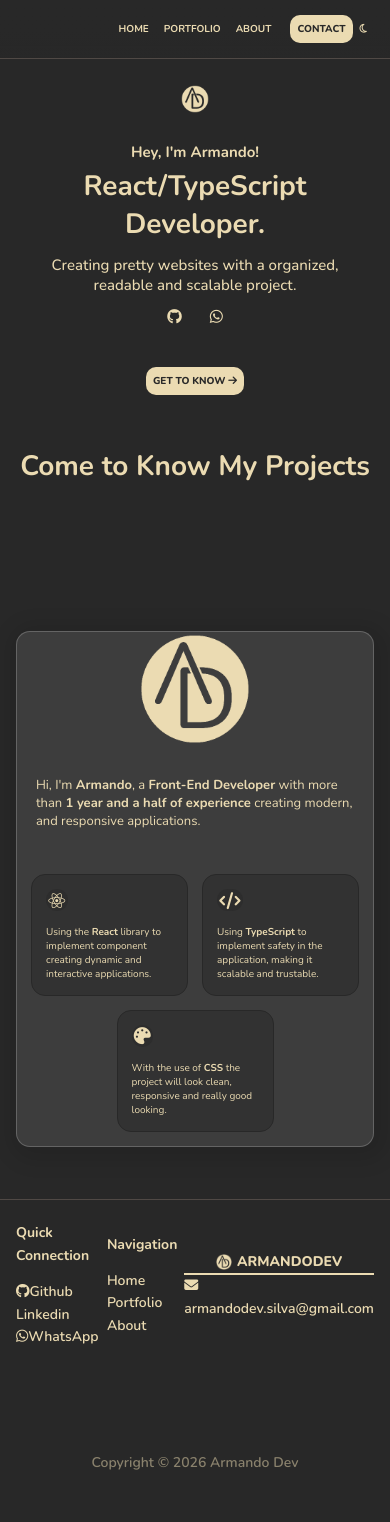
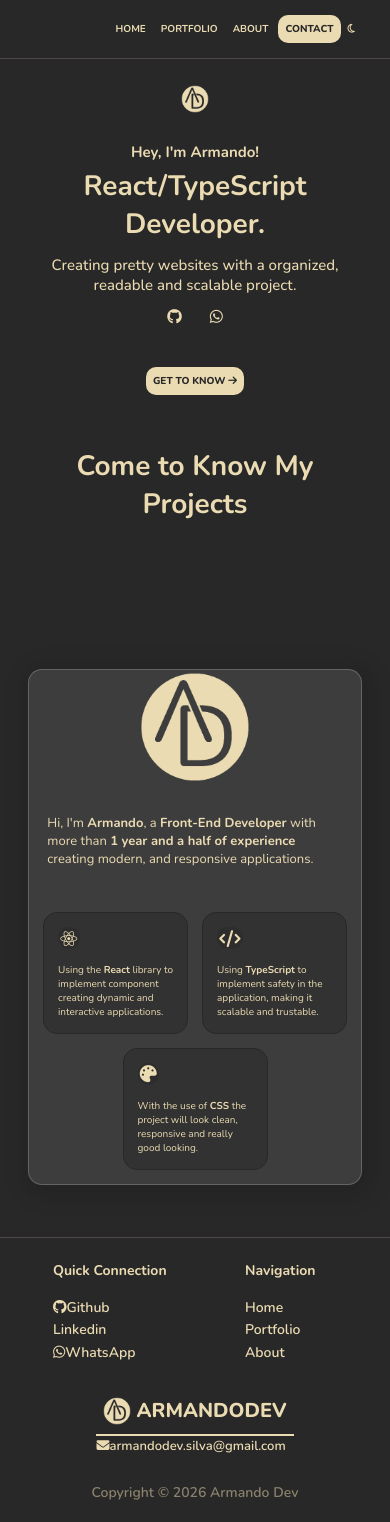
Before and after one commit to armandosilvadev/portfolio-website, a React (Vite) app: page / in a window 390 px wide. Before the commit the page ends 1492 px from the top, so only its background shows below. Built offline with nearby package versions, Linux system fonts and the light colour scheme; some icons are missing.

Commit message:
add media queries to footer

```diff
--- a/src/assets/styles/variables.css
+++ b/src/assets/styles/variables.css
@@ -15,14 +15,14 @@
   --paragraph-font-20: clamp(1.5rem, 1.5vw, 2.8rem);
   --paragraph-font-24: clamp(1.7rem, 1.756vw, 3rem);
   --btn-font-size-14: clamp(1rem, 1.04vw, 3rem);
-  --font-size-28: clamp(1.4rem, 2.0497vw, 3.4rem);
+  --font-size-28: clamp(2rem, 2.0497vw, 3.4rem);
 
   /* width sizes */
   --paragraph-width-390: clamp(30rem, 28.5vw, 100rem);
   --logo-img-width-38: clamp(2.8rem, 3.5vw, 8rem);
   --width-400: clamp(10rem, 29.28vw, 60rem);
   --width-500: clamp(12.5rem, 36.6vw, 65rem);
-  --width-30: clamp(1.6rem, 2.1961vw, 3.8rem);
+  --width-30: clamp(2.8rem, 2.1961vw, 3.8rem);
 
   /* margin sizes */
   --margin-44: clamp(1.4rem, 3.6vw, 6rem);
--- a/src/components/sections/Footer.module.css
+++ b/src/components/sections/Footer.module.css
@@ -47,3 +47,26 @@
   grid-column: 1 / -1;
   align-self: self-end;
 }
+
+@media (max-width: 530px) {
+  .footerBox {
+    grid-template-columns: repeat(4, 1fr);
+    gap: var(--padding-10);
+  }
+
+  .footerBox div {
+    grid-column: span 2;
+  }
+
+  .footerBox .fullLogoBox {
+    grid-column: 2 / span 2;
+  }
+
+  .logoBox {
+    padding: var(--padding-10);
+  }
+
+  .gmailText {
+    font-size: 1.3rem;
+  }
+}
```
